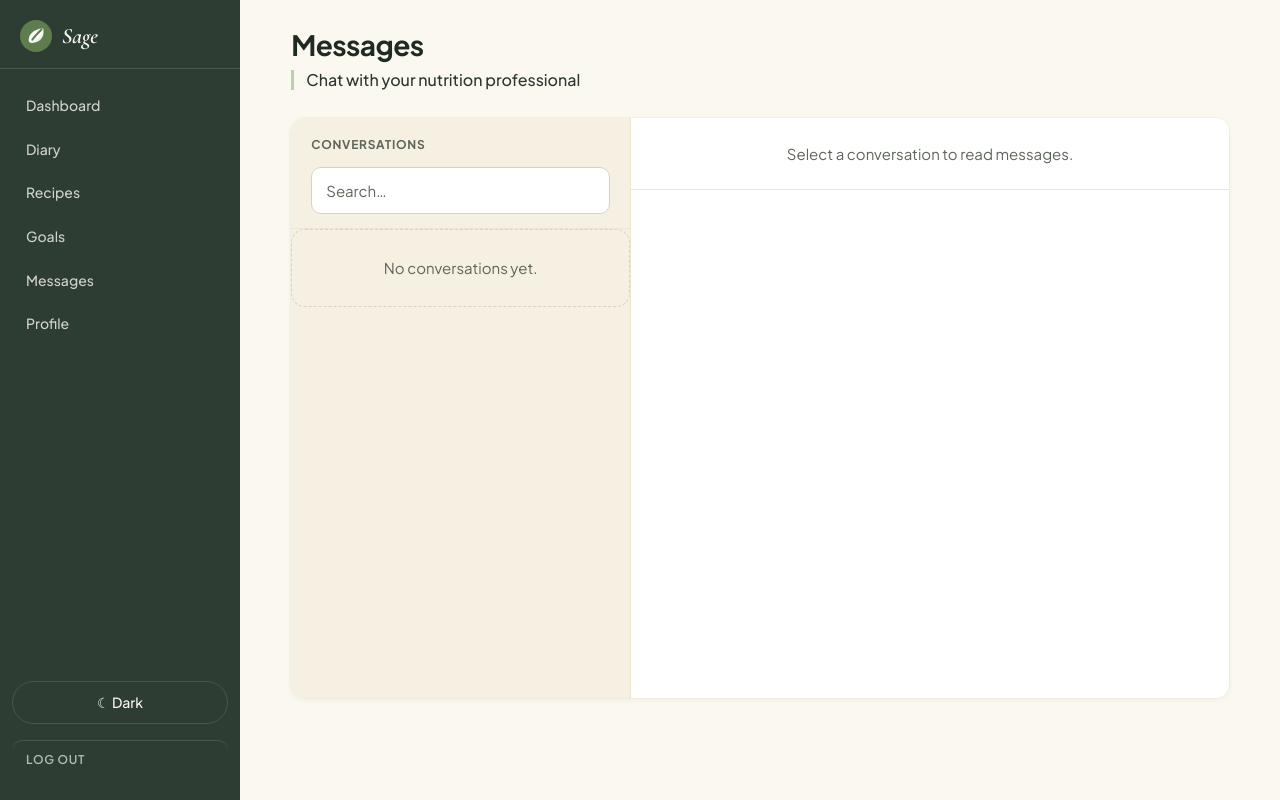
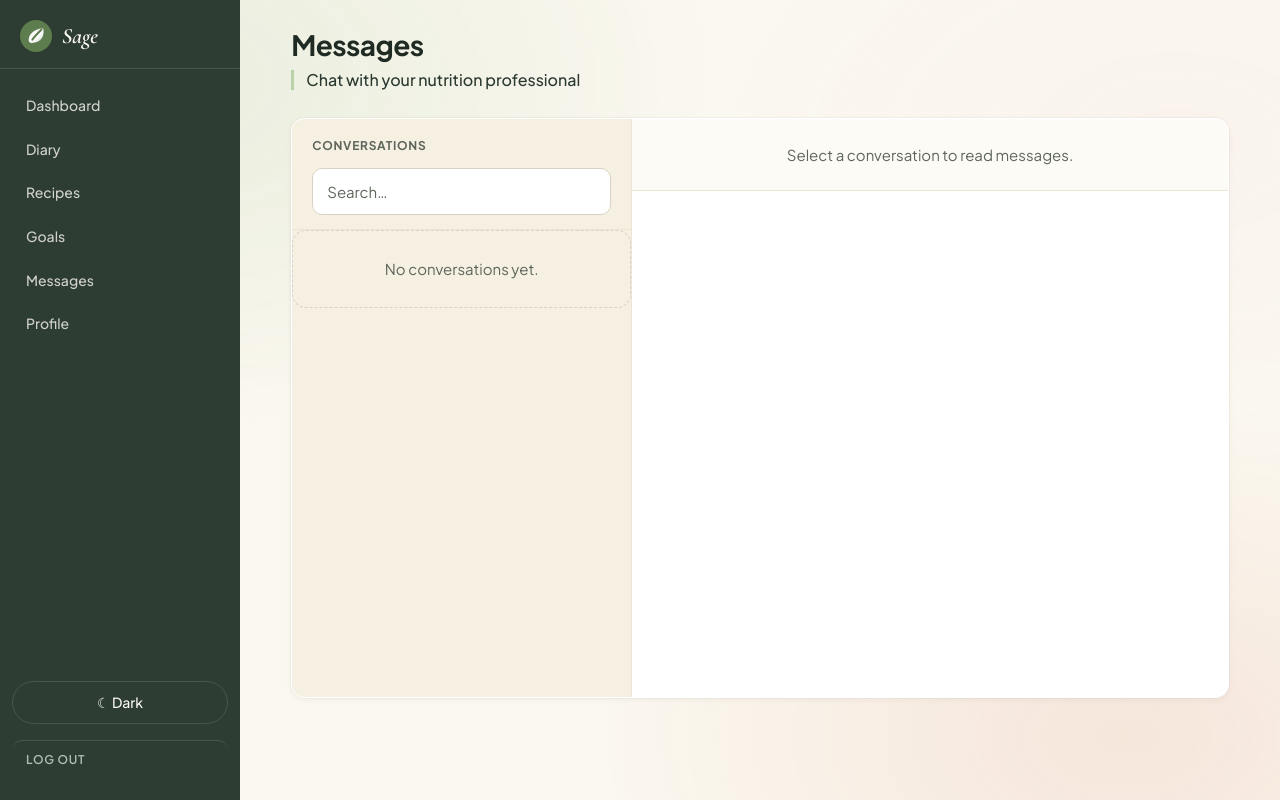
Before and after one commit to X-07-xqf/2850final-project, a Spring app: page /subscriber/messages in a window 1280 px wide. Run offline with Thymeleaf, Linux system fonts and the light colour scheme; the template is opened without the code that fills it, so the values that code supplies are empty; database files in the repository are not loaded.

Commit message:
feat: Liquid Glass pass — translucent cards + atmospheric backdrop (v0.6.28) (closes #103) (#104)
CSS-only rendition of Apple Tahoe / iOS 26 Liquid Glass material.
Reference rdev/liquid-glass-react is React + WebGL; we get ~95% of
the visual with backdrop-filter + multi-layer shadows + an atmospheric
backdrop layer.

Tokens (light + both dark variants):
- --glass-bg / --glass-bg-warm / --glass-bg-tinted (translucent
  surface tints, 58-62% alpha)
- --glass-blur / --glass-blur-strong (saturate(180%) blur(20/28px))
- --glass-border / --glass-border-soft (thin edge highlight)
- --glass-shadow / --glass-shadow-strong (top inner highlight +
  bottom inner shadow + soft outer drop, 4-stop multi-layer)

Atmospheric layer:
- .app-body::before adds 3 soft radial-gradient blobs (sage / clay /
  berry) fixed to the viewport. Provides the colour every glass
  surface refracts. Subtle: <=30% opacity light, <=42% dark.

Applied to:
- .card (every card across the app, 69 placements) — was solid
  var(--color-surface), now glass.
- .chat-main__head (sticky header refracts messages scrolling
  beneath — canonical Liquid Glass use case).
- .modal__panel (strong blur over the scrim).
- .landing-hero__metric (floating chips over the brand disc).

Not changed:
- Buttons, composer textarea, sidebar nav, message bubbles, and
  .card--feature-dark stay solid — tactile / readability surfaces
  where translucency would hurt.
- -webkit-backdrop-filter mirrors added for Safari.

Co-authored-by: chlwu0777 <chlwu.0777@gmail.com>

```diff
--- a/2850final project/src/main/resources/static/css/styles.css
+++ b/2850final project/src/main/resources/static/css/styles.css
@@ -182,6 +182,30 @@
     --emoji-shadow:         drop-shadow(0 2px 4px rgba(31, 42, 35, 0.12));
     --shimmer-highlight:    rgba(255, 255, 255, 0.55); /* once-only progress sweep */
 
+    /* ---- Liquid Glass tokens (Apple Tahoe-flavoured, CSS-only) ----
+       Used by .card and a handful of high-impact surfaces (sticky chat
+       header, modal panel, landing hero chips). Translucent surfaces
+       backed by .app-body::before blobs so there is something to refract. */
+    --glass-bg:               rgba(255, 255, 255, 0.58);
+    --glass-bg-warm:          rgba(251, 248, 240, 0.62);
+    --glass-bg-tinted:        rgba(232, 239, 225, 0.50);
+    --glass-blur:             saturate(180%) blur(20px);
+    --glass-blur-strong:      saturate(180%) blur(28px);
+    --glass-border:           1px solid rgba(255, 255, 255, 0.65);
+    --glass-border-soft:      1px solid rgba(255, 255, 255, 0.30);
+    /* Multi-layer shadow: top inner highlight (catches light) +
+       thin bottom inner shadow (suggests thickness) + soft outer drop. */
+    --glass-shadow:
+        inset 0 1px 0 rgba(255, 255, 255, 0.75),
+        inset 0 -1px 0 rgba(31, 42, 35, 0.05),
+        0 12px 36px rgba(31, 42, 35, 0.08),
+        0 1px 2px rgba(31, 42, 35, 0.04);
+    --glass-shadow-strong:
+        inset 0 1px 0 rgba(255, 255, 255, 0.85),
+        inset 0 -1px 0 rgba(31, 42, 35, 0.06),
+        0 24px 60px rgba(31, 42, 35, 0.14),
+        0 2px 4px rgba(31, 42, 35, 0.05);
+
     /* radii — collapsed onto a single 14px family for cards / buttons / modals,
        with 10px for tighter inputs and 18px for hero-tier elements. */
     --radius-sm:   10px;
@@ -370,6 +412,24 @@
     --sidebar-border-hover: rgba(232, 228, 214, 0.18);
     --emoji-shadow:         drop-shadow(0 2px 4px rgba(0, 0, 0, 0.5));
     --shimmer-highlight:    rgba(232, 228, 214, 0.22);
+
+    --glass-bg:               rgba(31, 42, 35, 0.55);
+    --glass-bg-warm:          rgba(20, 32, 26, 0.55);
+    --glass-bg-tinted:        rgba(42, 58, 44, 0.55);
+    --glass-blur:             saturate(180%) blur(20px);
+    --glass-blur-strong:      saturate(180%) blur(28px);
+    --glass-border:           1px solid rgba(255, 255, 255, 0.10);
+    --glass-border-soft:      1px solid rgba(255, 255, 255, 0.06);
+    --glass-shadow:
+        inset 0 1px 0 rgba(255, 255, 255, 0.10),
+        inset 0 -1px 0 rgba(0, 0, 0, 0.20),
+        0 12px 36px rgba(0, 0, 0, 0.40),
+        0 1px 2px rgba(0, 0, 0, 0.30);
+    --glass-shadow-strong:
+        inset 0 1px 0 rgba(255, 255, 255, 0.12),
+        inset 0 -1px 0 rgba(0, 0, 0, 0.25),
+        0 24px 60px rgba(0, 0, 0, 0.55),
+        0 2px 4px rgba(0, 0, 0, 0.35);
 
     color-scheme: dark;
 }
@@ -626,7 +686,42 @@ a:hover { text-decoration: underline; text-decoration-thickness: 1.5px; text-und
 /* ============================================================
    App shell
    ============================================================ */
-.app-body { min-height: 100vh; }
+.app-body {
+    min-height: 100vh;
+    position: relative;
+}
+/* Atmospheric layer behind every authenticated page — three soft radial
+   blobs (sage / clay / berry) fixed to the viewport. Provides the colour
+   that the glass cards on top need to refract; without it, glass surfaces
+   on a flat cream page would look like flat translucent rectangles. */
+.app-body::before {
+    content: "";
+    position: fixed;
+    inset: 0;
+    pointer-events: none;
+    z-index: 0;
+    background:
+        radial-gradient(80vw 80vh at 12% 10%, rgba(184, 209, 168, 0.30), transparent 55%),
+        radial-gradient(70vw 70vh at 88% 92%, rgba(217, 119, 87, 0.16), transparent 60%),
+        radial-gradient(60vw 60vh at 92% 18%, rgba(245, 214, 220, 0.14), transparent 60%);
+    opacity: 0.85;
+    transition: opacity var(--dur-slow) var(--ease);
+}
+:root[data-theme="dark"] .app-body::before {
+    background:
+        radial-gradient(80vw 80vh at 12% 10%, rgba(74, 107, 60, 0.42), transparent 55%),
+        radial-gradient(70vw 70vh at 88% 92%, rgba(107, 69, 48, 0.30), transparent 60%),
+        radial-gradient(60vw 60vh at 92% 18%, rgba(74, 37, 48, 0.24), transparent 60%);
+}
+@media (prefers-color-scheme: dark) {
+    :root:not([data-theme="light"]) .app-body::before {
+        background:
+            radial-gradient(80vw 80vh at 12% 10%, rgba(74, 107, 60, 0.42), transparent 55%),
+            radial-gradient(70vw 70vh at 88% 92%, rgba(107, 69, 48, 0.30), transparent 60%),
+            radial-gradient(60vw 60vh at 92% 18%, rgba(74, 37, 48, 0.24), transparent 60%);
+    }
+}
+.app-layout { position: relative; z-index: 1; }
 
 .app-layout {
     display: flex;
@@ -824,11 +919,16 @@ a:hover { text-decoration: underline; text-decoration-thickness: 1.5px; text-und
 }
 
 .card {
-    background: var(--color-surface);
+    /* Liquid Glass treatment: warm-tinted translucent surface with backdrop
+       blur + saturation boost. The atmospheric blobs (.app-body::before)
+       bleed through, giving each card a subtle living gradient. */
+    background: var(--glass-bg-warm);
+    backdrop-filter: var(--glass-blur);
+    -webkit-backdrop-filter: var(--glass-blur);
     border-radius: var(--radius-md);
-    border: none;
+    border: var(--glass-border);
     padding: 28px;
-    box-shadow: var(--shadow-sm);
+    box-shadow: var(--glass-shadow);
     transition: background var(--dur) var(--ease), transform var(--dur) var(--ease), box-shadow var(--dur) var(--ease);
 }
 .card--flush { padding: 0; overflow: hidden; }
@@ -2106,11 +2206,15 @@ input::placeholder, textarea::placeholder {
     gap: 14px;
     padding: 14px 22px;
     border-bottom: 1px solid var(--color-border-soft);
-    background: var(--color-surface);
+    /* Liquid Glass — refracts the messages scrolling beneath the sticky
+       header, exactly the use case the technique was designed for. */
+    background: var(--glass-bg-warm);
+    backdrop-filter: var(--glass-blur-strong);
+    -webkit-backdrop-filter: var(--glass-blur-strong);
+    box-shadow: inset 0 1px 0 rgba(255, 255, 255, 0.6);
     position: sticky;
     top: 0;
     z-index: 5;
-    backdrop-filter: saturate(140%);
     flex-shrink: 0;
 }
 .chat-main__head--empty {
```
Also changed, not shown: other parts of 2850final project/src/main/resources/static/css/styles.css (+32 -5 lines), 2850final project/CHANGELOG.md.
